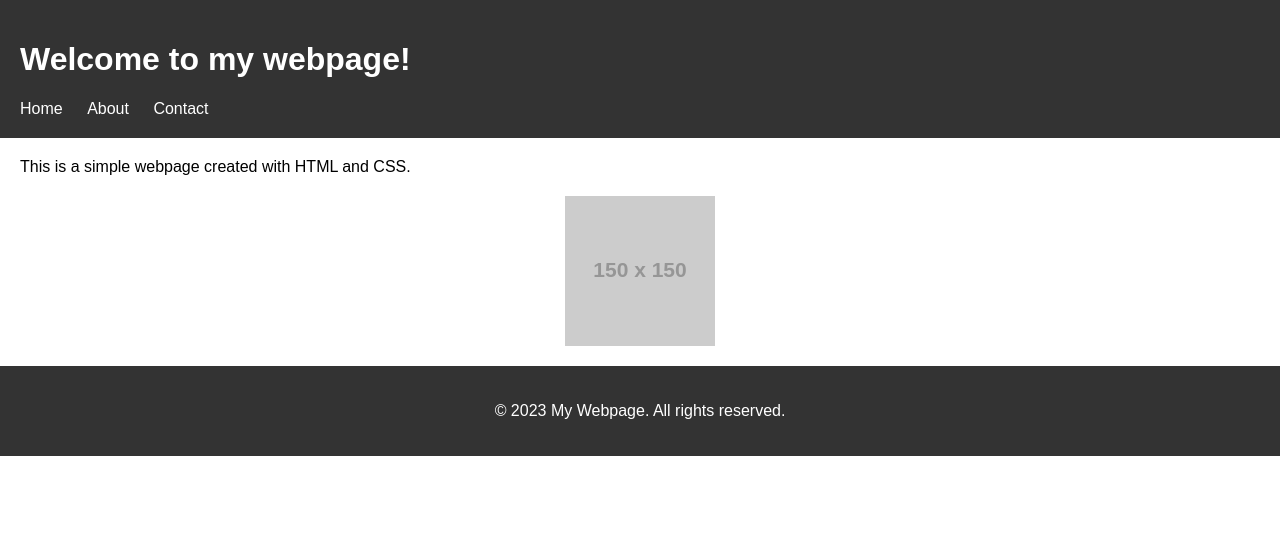
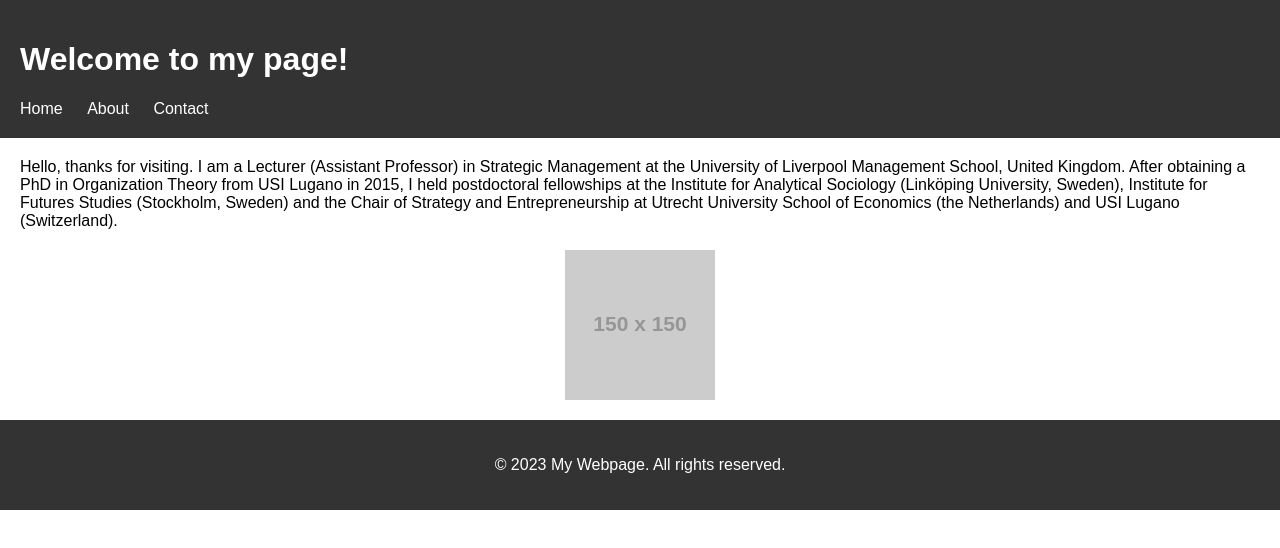
Before and after one commit to Balachac/my-webpage, a plain HTML site: page index.html in a window 1280 px wide. Drawn offline with Linux system fonts and the light colour scheme; placeholder pictures from the web are drawn by us.

Commit message:
Update index.html

```diff
--- a/index.html
+++ b/index.html
@@ -6,7 +6,7 @@
 </head>
 <body>
 	<header>
-		<h1>Welcome to my webpage!</h1>
+		<h1>Welcome to my page!</h1>
 		<nav>
 			<ul>
 				<li><a href="#">Home</a></li>
@@ -16,7 +16,8 @@
 		</nav>
 	</header>
 	<main>
-		<p>This is a simple webpage created with HTML and CSS.</p>
+		<p>Hello, thanks for visiting.
+I am a Lecturer (Assistant Professor) in Strategic Management at the University of Liverpool Management School, United Kingdom. After obtaining a PhD in Organization Theory from USI Lugano in 2015, I held postdoctoral fellowships at the Institute for Analytical Sociology (Linköping University, Sweden), Institute for Futures Studies (Stockholm, Sweden) and the Chair of Strategy and Entrepreneurship at Utrecht University School of Economics (the Netherlands) and USI Lugano (Switzerland).</p>
 		<img src="https://via.placeholder.com/150" alt="Placeholder Image">
 	</main>
 	<footer>
```
